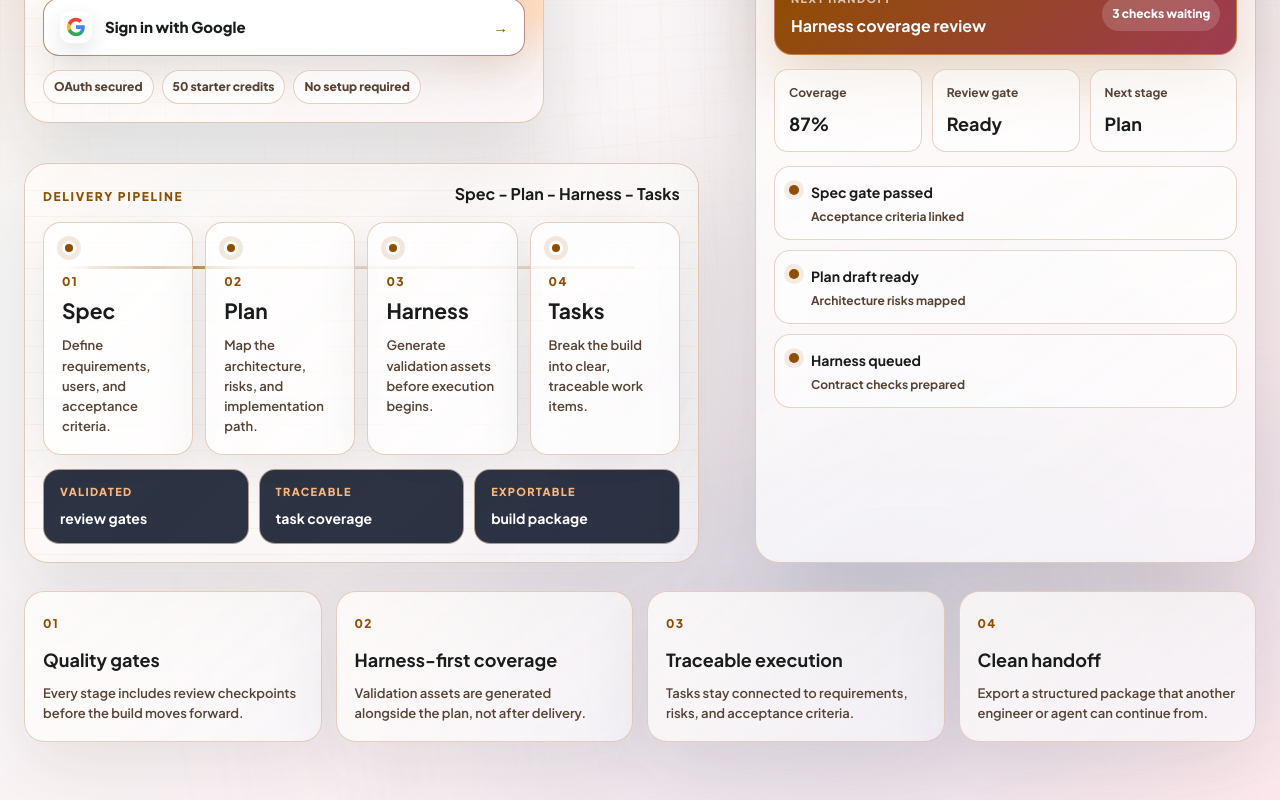
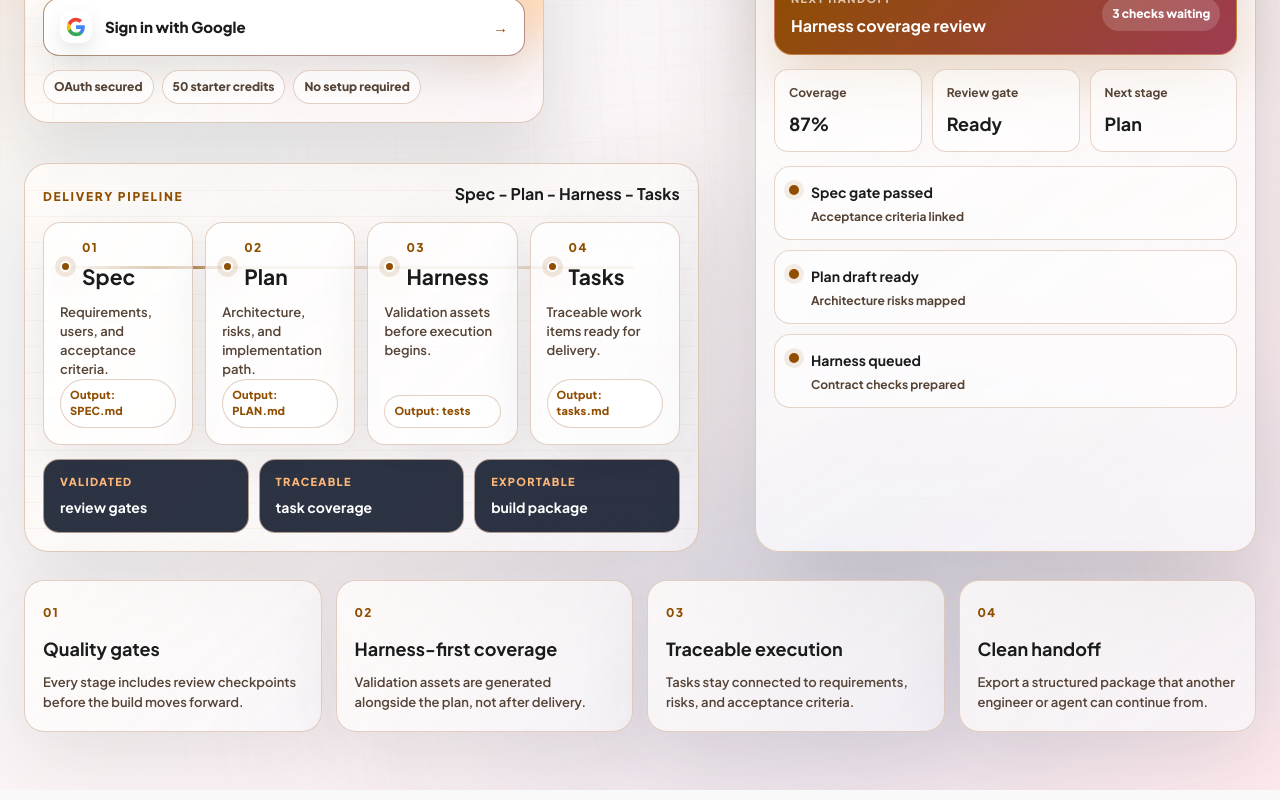
Before and after one commit to rsqrd-labs/specforge, a React (Vite) app in the folder frontend/: page / in a window 1280 px wide. Shown: the part 655-1455 px from the top of the page. Built offline with nearby package versions, Linux system fonts and the light colour scheme; no server answers.

Commit message:
Tighten landing workflow cards

```diff
--- a/frontend/src/index.css
+++ b/frontend/src/index.css
@@ -563,11 +563,13 @@ button:disabled {
 
 .workflow-card {
   position: relative;
-  min-height: 178px;
+  display: flex;
+  min-height: 150px;
+  flex-direction: column;
   border: 1px solid rgba(219, 194, 176, 0.78);
   border-radius: 18px;
   background: rgba(255, 255, 255, 0.72);
-  padding: 18px;
+  padding: 16px;
   box-shadow: 0 18px 54px rgba(47, 49, 49, 0.09);
   transition:
     transform 180ms ease,
@@ -578,14 +580,17 @@ button:disabled {
 
 .workflow-card::before {
   content: "";
-  display: block;
-  width: 14px;
-  height: 14px;
-  margin-bottom: 18px;
-  border: 3px solid #ffffff;
+  position: absolute;
+  left: 16px;
+  top: 38px;
+  width: 11px;
+  height: 11px;
+  border: 2px solid #ffffff;
   border-radius: 999px;
   background: var(--color-primary);
-  box-shadow: 0 0 0 5px rgba(143, 78, 0, 0.12);
+  box-shadow:
+    0 0 0 5px rgba(143, 78, 0, 0.12),
+    0 10px 26px rgba(143, 78, 0, 0.18);
 }
 
 .workflow-card:hover {
@@ -603,20 +608,39 @@ button:disabled {
   letter-spacing: 0.12em;
 }
 
+.workflow-card-top {
+  display: grid;
+  gap: 8px;
+  padding-left: 22px;
+}
+
 .workflow-card strong {
   display: block;
-  margin-top: 8px;
   color: var(--color-on-surface);
   font-size: 21px;
   line-height: 1.15;
 }
 
 .workflow-card p {
-  margin: 12px 0 0;
+  margin: 14px 0 0;
   color: var(--color-on-surface-variant);
   font-size: 13px;
   font-weight: 600;
-  line-height: 1.55;
+  line-height: 1.45;
+}
+
+.workflow-card em {
+  display: block;
+  margin-top: auto;
+  border: 1px solid rgba(219, 194, 176, 0.78);
+  border-radius: 999px;
+  background: rgba(255, 255, 255, 0.66);
+  padding: 7px 9px;
+  color: var(--color-primary);
+  font-size: 11px;
+  font-style: normal;
+  font-weight: 900;
+  letter-spacing: 0.02em;
 }
 
 .workflow-outcomes {
--- a/frontend/src/pages/Landing.tsx
+++ b/frontend/src/pages/Landing.tsx
@@ -99,15 +99,18 @@ export default function Landing({
               <div className="workflow-board">
                 <span className="pipeline-beam" aria-hidden="true" />
                 {[
-                  ["01", "Spec", "Define requirements, users, and acceptance criteria."],
-                  ["02", "Plan", "Map the architecture, risks, and implementation path."],
-                  ["03", "Harness", "Generate validation assets before execution begins."],
-                  ["04", "Tasks", "Break the build into clear, traceable work items."],
-                ].map(([number, label, description]) => (
+                  ["01", "Spec", "Requirements, users, and acceptance criteria.", "Output: SPEC.md"],
+                  ["02", "Plan", "Architecture, risks, and implementation path.", "Output: PLAN.md"],
+                  ["03", "Harness", "Validation assets before execution begins.", "Output: tests"],
+                  ["04", "Tasks", "Traceable work items ready for delivery.", "Output: tasks.md"],
+                ].map(([number, label, description, output]) => (
                   <div className="workflow-card" key={label}>
-                    <span className="workflow-number">{number}</span>
-                    <strong>{label}</strong>
+                    <div className="workflow-card-top">
+                      <span className="workflow-number">{number}</span>
+                      <strong>{label}</strong>
+                    </div>
                     <p>{description}</p>
+                    <em>{output}</em>
                   </div>
                 ))}
               </div>
```
